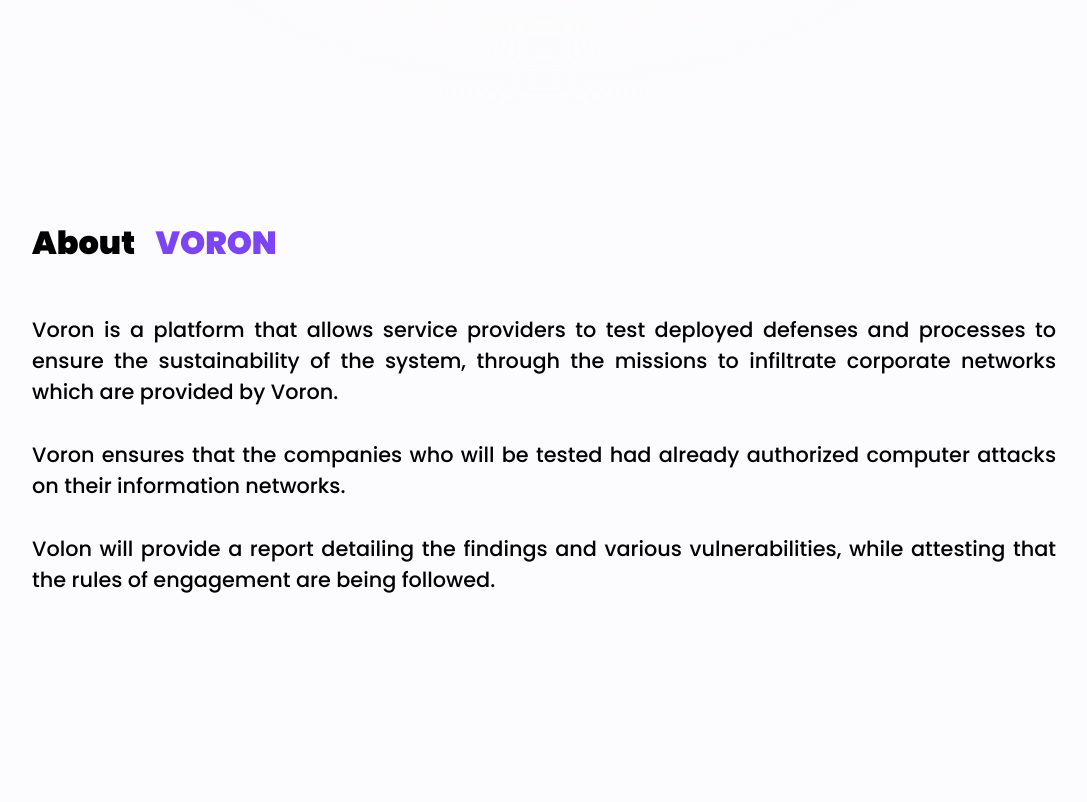
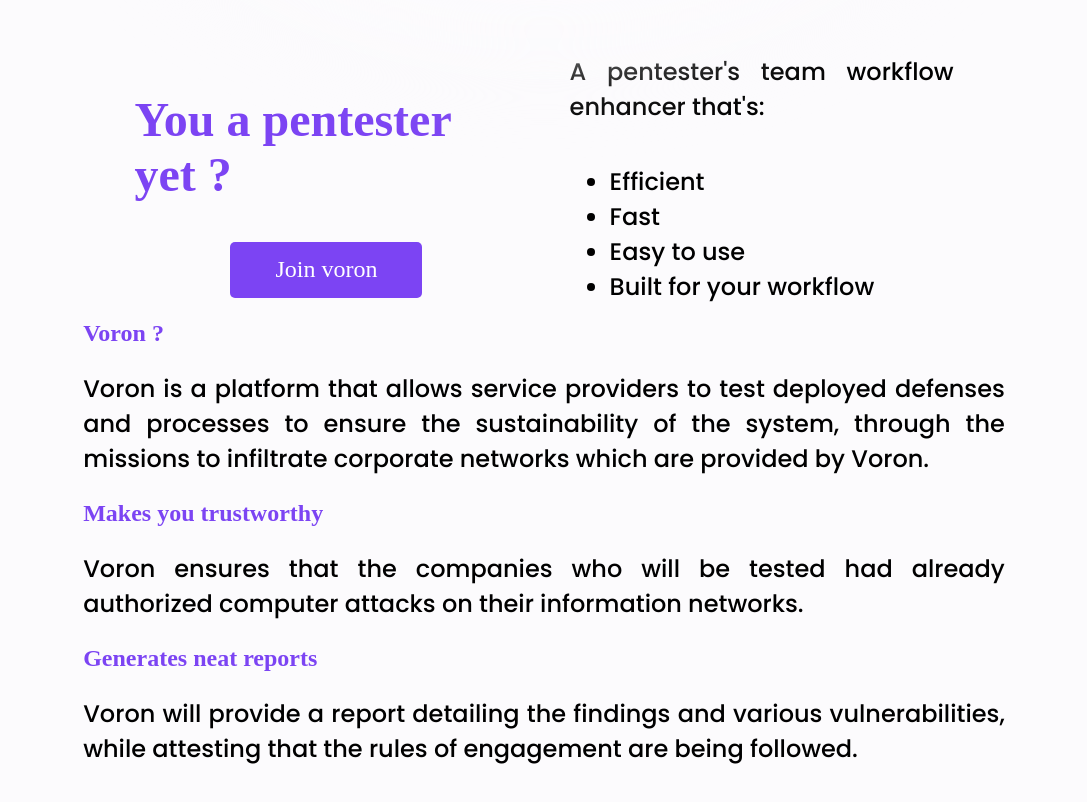
Before and after one commit to vrn-sh/erp, a React (Vite) app in the folder web/: page / in a window 1280 px wide. Shown: the part 918-1720 px from the top of the page, without its empty margins (96-1183 px from the left). Built offline with nearby package versions, Linux system fonts and the light colour scheme.

Commit message:
feat(web): improving landing page with ✨corporate bullshit ✨ (#38)

```diff
--- /dev/null
+++ b/web/src/assets/strings/en/about.json
@@ -0,0 +1,25 @@
+{
+    "catch": "You a pentester yet ?",
+    "catchHighlight": "A pentester's team workflow enhancer that's:",
+    "catchCTA": "Join voron",
+    "bullets": [
+        "Efficient",
+        "Fast",
+        "Easy to use",
+        "Built for your workflow"
+    ],
+    "more": [
+        {
+            "title": "Voron ?",
+            "desc": "Voron is a platform that allows service providers to test deployed defenses and processes to ensure the sustainability of the system, through the missions to infiltrate corporate networks which are provided by Voron."
+        },
+        {
+            "title": "Makes you trustworthy",
+            "desc": "Voron ensures that the companies who will be tested had already authorized computer attacks on their information networks."
+        },
+        {
+            "title": "Generates neat reports",
+            "desc": "Voron will provide a report detailing the findings and various vulnerabilities, while attesting that the rules of engagement are being followed."
+        }
+    ]
+}
--- a/web/src/pages/Home/About/About.scss
+++ b/web/src/pages/Home/About/About.scss
@@ -4,24 +4,78 @@
     display: flex;
     flex-direction: column;
     justify-content: center;
+    align-items: center;
     text-align: start;
     margin: 10%;
     height: 100vh;
 }
 
-.about h1 {
-    font-family: "Poppins-Black";
-    font-size: 2rem;
+.about-main-row {
+    display:flex;
+    width: 80%;
+    flex-direction: row;
+    justify-content: center;
+    align-items:center;
 }
 
+.about-catch {
+    display: flex;
+    flex-direction: column;
+    align-items: center;
+    justify-content: center;
+    width: 50%;
+    margin-right: 2vw;
+}
+
+.about-catch h1 {
+    color: var(--primary-btn);
+    font-family: "Poppins";
+    font-size: 3rem;
+    width: fit-content;
+}
+
+
+.about-catch button {
+    width: 50%;
+    font-size: 1.5rem;
+    border: none;
+    background-color: var(--primary-btn);
+    color: white;
+    font-family: "Poppins";
+    padding: 0.9rem;
+    border-radius: 5px;
+}
+
+.about-bullets {
+    width: 50%;
+    margin-left: 2vw;
+    display: flex;
+    flex-direction: column;
+    vertical-align: flex-end;
+}
+
+.about li {
+    font-family: "Poppins-Medium";
+    font-size: 1.5rem;
+    text-align: justify;
+}
+.about p {
+    font-family: "Poppins-Medium";
+    font-size: 1.5rem;
+    text-align: justify;
+}
+
+.about-more {
+    width: 90%;
+}
+
+.about-more h2 {
+    font-family: "Poppins";
+    font-size: 1.5rem;
+    margin: 0;
+    padding: 0;
+    color: var(--primary-btn)
+}
 .about span {
     color: var(--primary-btn);
-    margin-left: 2%;
 }
-
-.about p {
-    font-family: "Poppins-Medium";
-    font-size: 1.3rem;
-    margin-bottom: 2rem;
-    text-align: justify;
-}
--- a/web/src/pages/Home/About/About.tsx
+++ b/web/src/pages/Home/About/About.tsx
@@ -1,28 +1,30 @@
-import "./About.scss"
-
+import "./About.scss";
+import strings from "../../../assets/strings/en/about.json";
 export default function About() {
-    return (
-        <div id="about" className="about">
-            <h1>About<span>VORON</span></h1>
-            <div>
-                <p>
-                    Voron is a platform that allows service providers
-                    to test deployed defenses and processes to ensure
-                    the sustainability of the system, through the missions
-                    to infiltrate corporate networks which are provided by
-                    Voron.
-                </p>
-                <p>
-                    Voron ensures that the companies who will be tested
-                    had already authorized computer attacks on their
-                    information networks.
-                </p>
-                <p>
-                    Volon will provide a report detailing the findings
-                    and various vulnerabilities, while attesting that
-                    the rules of engagement are being followed.
-                </p>
-            </div>
+  return (
+    <div id="about" className="about">
+      <div className="about-main-row">
+        <div className="about-catch">
+          <h1>{strings.catch}</h1>
+          <button>{strings.catchCTA}</button>
         </div>
-    )
+        <div className="about-bullets">
+          <p>{strings.catchHighlight}</p>
+          <ul>
+            {strings.bullets.map((bullet) => (
+              <li>{bullet}</li>
+            ))}
+          </ul>
+        </div>
+      </div>
+      <div className="about-more">
+        {strings.more.map((item) => (
+          <div>
+            <h2>{item.title}</h2>
+            <p>{item.desc}</p>
+          </div>
+        ))}
+      </div>
+    </div>
+  );
 }
--- a/web/src/pages/Home/Home.scss
+++ b/web/src/pages/Home/Home.scss
@@ -63,6 +63,10 @@ section {
     z-index: 3;
 }
 
+.home-container span {
+    color: var(--primary-btn);
+}
+
 .home-container h1{
     font-family: "Poppins-Bold";
     font-weight: bold;
--- a/web/src/pages/Home/Home.tsx
+++ b/web/src/pages/Home/Home.tsx
@@ -9,16 +9,14 @@ export default function Home() {
         <>
             <NavBar />
             <section>
-
                 <div id="home" className="home">
                     <div className="loader">
                         <div className="home-container">
                             <h1>VORON</h1>
-                            <h4>Lorem ipsum dolor, sit amet consectetur adipisicing elit.</h4>
+                            <h4>In <span>efficiency</span> we trust.</h4>
                         </div>
                     </div>
                 </div>
-
                 <About />
                 <Team />
             </section>
```
